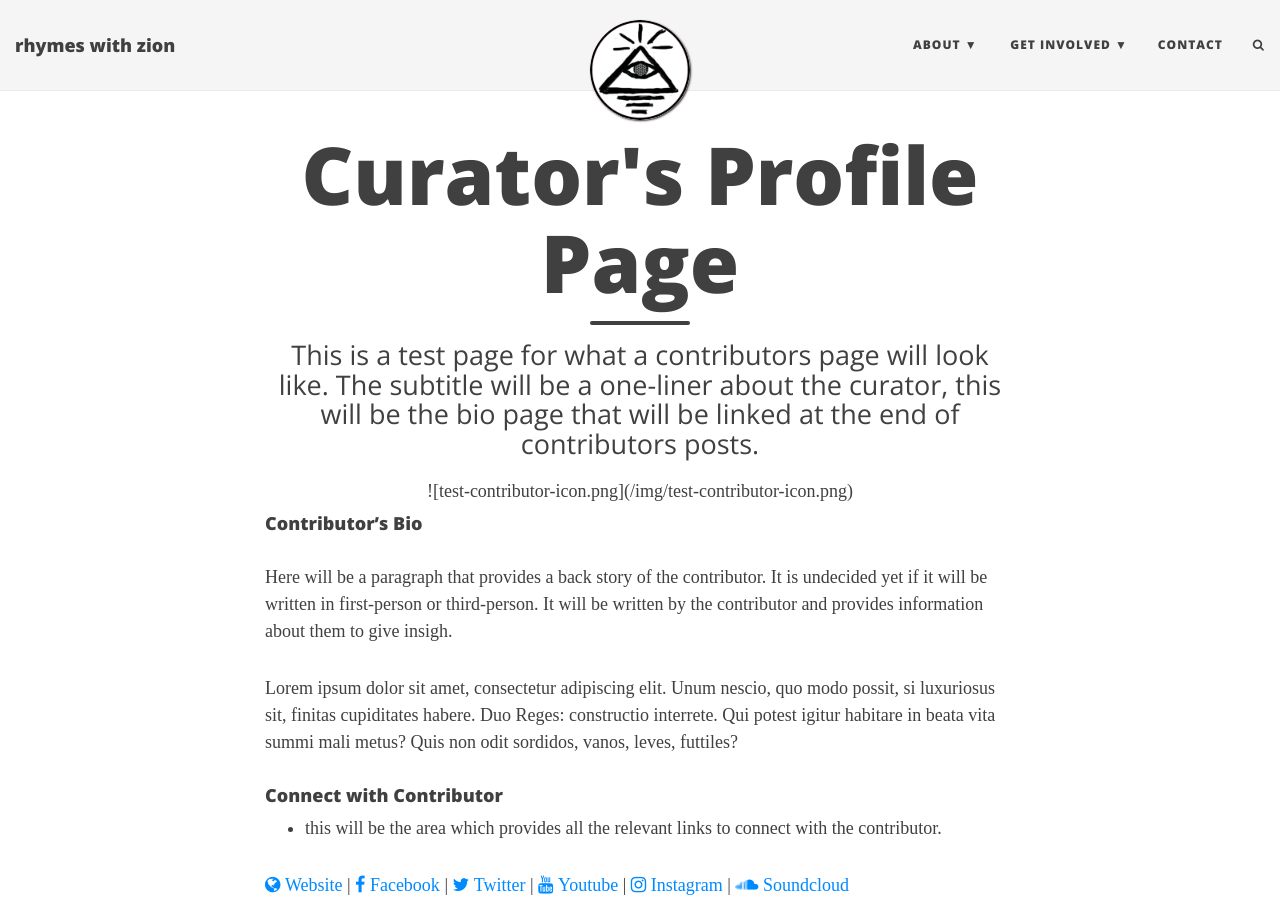
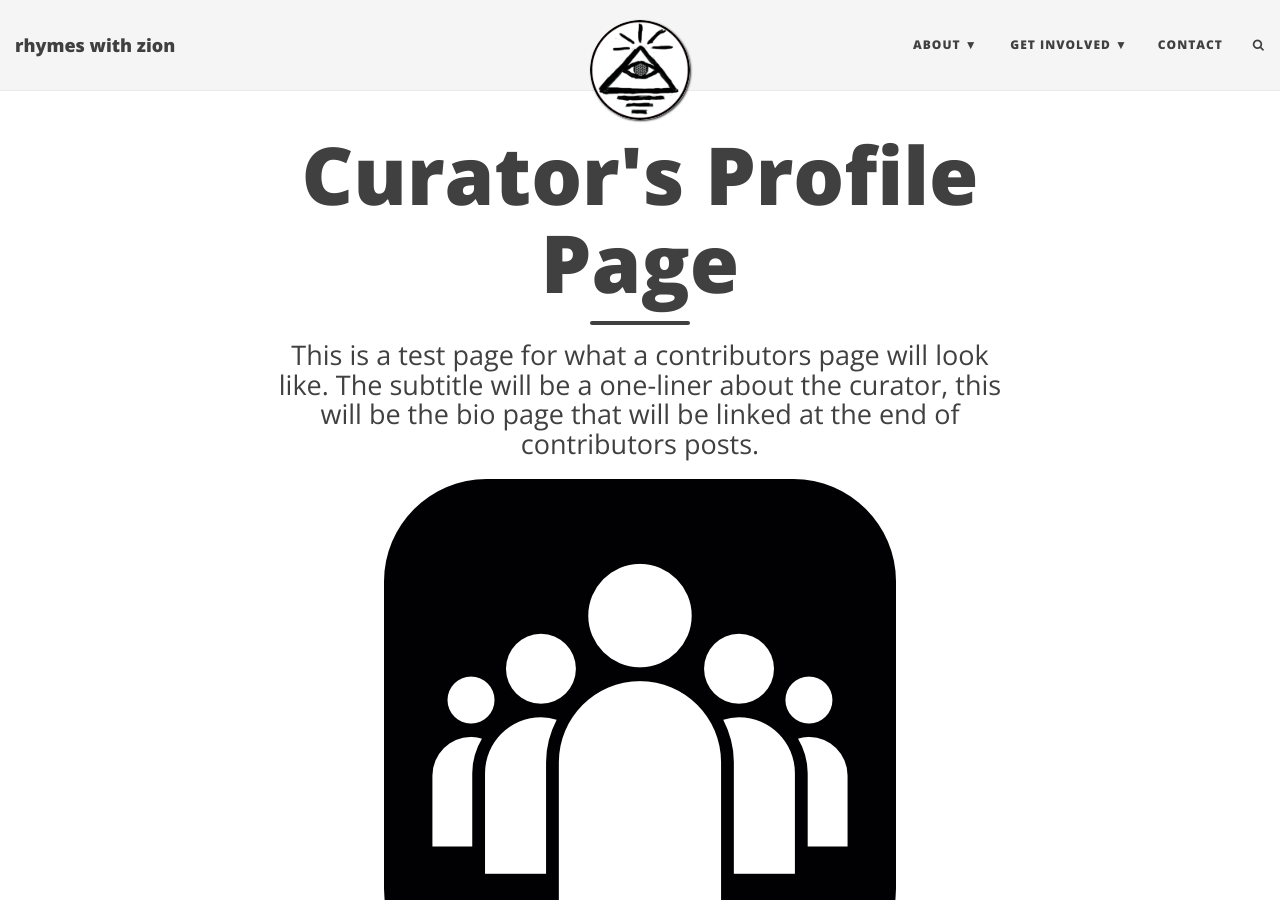
Before and after one commit to rhymeswithzion/rwz-test, a Jekyll site: the page built from contributors/test.md, in a window 1280 px wide and 900 px high. Built offline with Jekyll 4.4.1, drawn with Linux system fonts in a browser that asks for light colours; some web fonts are replaced; comment, search, counter and statistics services are not loaded.

```diff
--- a/contributors/test.md
+++ b/contributors/test.md
@@ -9,7 +9,7 @@
 ---
 
 <div style="text-align:center">
-![test-contributor-icon.png]({{site.baseurl}}/img/test-contributor-icon.png)
+<img src ="/img/test-contributor-icon.png"/>
 </div>
 
 #### Contributor's Bio
```
